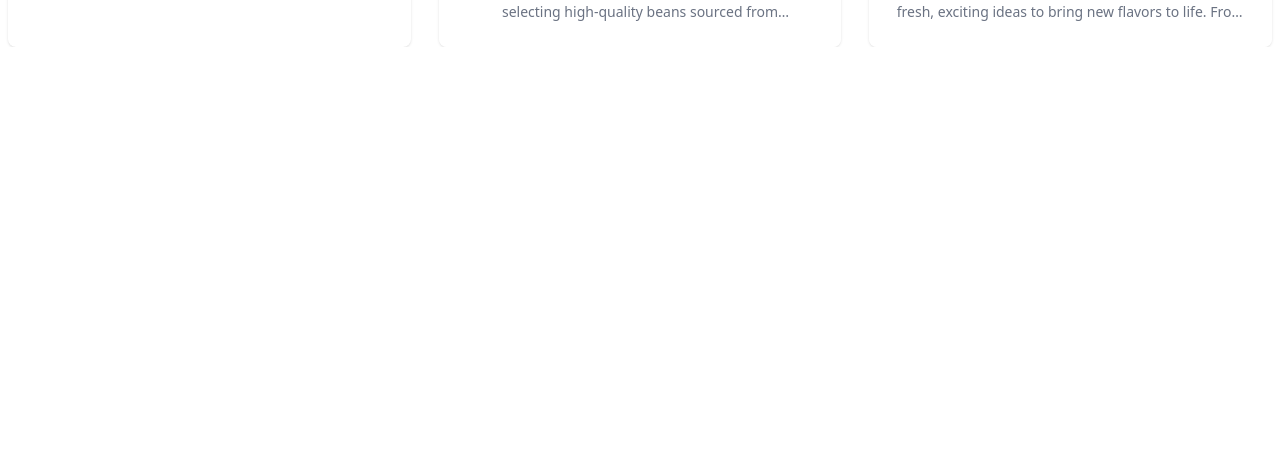
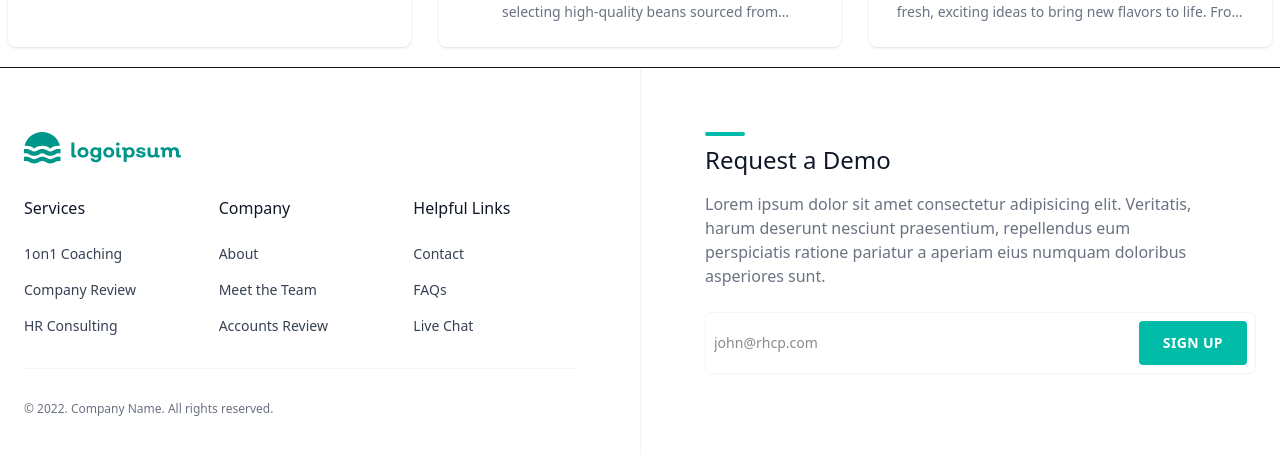
Before and after one commit to Promi-15/BeanBrew-fullStack, a React (Vite) app in the folder frontend/: page / in a window 1280 px wide. Shown: the part 3224-3679 px from the top of the page. Before the commit the page ends 3271 px from the top, so only its background shows below. Built offline with nearby package versions, Linux system fonts and the light colour scheme.

Commit message:
footer added

```diff
--- a/frontend/src/Components/Footer.jsx
+++ b/frontend/src/Components/Footer.jsx
@@ -1,11 +1,20 @@
+import React from "react";
+
+const Footer = () => {
+  return (
+    <div className="mt-5">
+      <hr />
       <footer className="bg-white dark:bg-gray-900">
-  <div className="mx-auto max-w-screen-xl px-4 sm:px-6 lg:px-8">
+        <div className="mx-auto max-w-screen-xl px-4 sm:px-6 ">
           <div className="lg:grid lg:grid-cols-2">
-      <div
-        className="border-b border-gray-100 py-8 lg:order-last lg:border-s lg:border-b-0 lg:py-16 lg:ps-16 dark:border-gray-800"
+            <div className="border-b border-gray-100 py-8 lg:order-last lg:border-s lg:border-b-0 lg:py-16 lg:ps-16 dark:border-gray-800">
+              <div className="block text-teal-600 lg:hidden dark:text-teal-300">
+                <svg
+                  className="h-8"
+                  viewBox="0 0 118 24"
+                  fill="none"
+                  xmlns="http://www.w3.org/2000/svg"
                 >
-        <div className="block text-teal-600 lg:hidden dark:text-teal-300">
-          <svg className="h-8" viewBox="0 0 118 24" fill="none" xmlns="http://www.w3.org/2000/svg">
                   <path
                     d="M37.83 19.2047C37.2352 19.237 36.6469 19.0679 36.16 18.7247C35.9566 18.5739 35.7929 18.3758 35.6831 18.1476C35.5733 17.9193 35.5208 17.6678 35.53 17.4147V8.1447C35.5252 8.1055 35.5293 8.0656 35.5422 8.0282C35.555 7.9908 35.5762 7.9569 35.6042 7.9289C35.6322 7.9009 35.6661 7.8797 35.7035 7.8669C35.7409 7.854 35.7808 7.8499 35.82 7.8547H37.5C37.69 7.8547 37.78 7.9547 37.78 8.1447V16.6947C37.78 17.0747 37.95 17.2647 38.3 17.2647C38.4484 17.2708 38.5968 17.254 38.74 17.2147C38.94 17.2147 39.05 17.2747 39.06 17.4547L39.21 18.7047C39.2172 18.7412 39.2165 18.7787 39.208 18.8149C39.1995 18.851 39.1833 18.885 39.1605 18.9143C39.1378 18.9437 39.109 18.9679 39.0762 18.9852C39.0433 19.0025 39.0071 19.0126 38.97 19.0147C38.602 19.1363 38.2175 19.2004 37.83 19.2047Z"
                     fill="currentColor"
@@ -49,25 +58,29 @@
                 </svg>
               </div>
 
-        <div className="mt-8 space-y-4 lg:mt-0">
+              <div className="mt-8 space-y-2 lg:mt-0">
                 <span className="hidden h-1 w-10 rounded-sm bg-teal-500 lg:block"></span>
 
                 <div>
-            <h2 className="text-2xl font-medium text-gray-900 dark:text-white">Request a Demo</h2>
+                  <h2 className="text-2xl font-medium text-gray-900 dark:text-white">
+                    Request a Demo
+                  </h2>
 
                   <p className="mt-4 max-w-lg text-gray-500 dark:text-gray-400">
-              Lorem ipsum dolor sit amet consectetur adipisicing elit. Veritatis, harum deserunt
-              nesciunt praesentium, repellendus eum perspiciatis ratione pariatur a aperiam eius
-              numquam doloribus asperiores sunt.
+                    Lorem ipsum dolor sit amet consectetur adipisicing elit.
+                    Veritatis, harum deserunt nesciunt praesentium, repellendus
+                    eum perspiciatis ratione pariatur a aperiam eius numquam
+                    doloribus asperiores sunt.
                   </p>
                 </div>
 
                 <form className="mt-6 w-full">
-            <label htmlFor="UserEmail" className="sr-only"> Email </label>
+                  <label htmlFor="UserEmail" className="sr-only">
+                    {" "}
+                    Email{" "}
+                  </label>
 
-            <div
-              className="rounded-md border border-gray-100 p-2 focus-within:ring-3 sm:flex sm:items-center sm:gap-4 dark:border-gray-800"
-            >
+                  <div className="rounded-md border border-gray-100 p-2 focus-within:ring-3 sm:flex sm:items-center sm:gap-4 dark:border-gray-800">
                     <input
                       type="email"
                       id="UserEmail"
@@ -75,9 +88,7 @@
                       className="w-full border-none focus:border-transparent focus:ring-transparent sm:text-sm dark:bg-gray-900 dark:text-white"
                     />
 
-              <button
-                className="mt-1 w-full rounded-sm bg-teal-500 px-6 py-3 text-sm font-bold tracking-wide text-white uppercase transition-none hover:bg-teal-600 sm:mt-0 sm:w-auto sm:shrink-0"
-              >
+                    <button className="mt-1 w-full rounded-sm bg-teal-500 px-6 py-3 text-sm font-bold tracking-wide text-white uppercase transition-none hover:bg-teal-600 sm:mt-0 sm:w-auto sm:shrink-0">
                       Sign Up
                     </button>
                   </div>
@@ -87,7 +98,12 @@
 
             <div className="py-8 lg:py-16 lg:pe-16">
               <div className="hidden text-teal-600 lg:block dark:text-teal-300">
-          <svg className="h-8" viewBox="0 0 118 24" fill="none" xmlns="http://www.w3.org/2000/svg">
+                <svg
+                  className="h-8"
+                  viewBox="0 0 118 24"
+                  fill="none"
+                  xmlns="http://www.w3.org/2000/svg"
+                >
                   <path
                     d="M37.83 19.2047C37.2352 19.237 36.6469 19.0679 36.16 18.7247C35.9566 18.5739 35.7929 18.3758 35.6831 18.1476C35.5733 17.9193 35.5208 17.6678 35.53 17.4147V8.1447C35.5252 8.1055 35.5293 8.0656 35.5422 8.0282C35.555 7.9908 35.5762 7.9569 35.6042 7.9289C35.6322 7.9009 35.6661 7.8797 35.7035 7.8669C35.7409 7.854 35.7808 7.8499 35.82 7.8547H37.5C37.69 7.8547 37.78 7.9547 37.78 8.1447V16.6947C37.78 17.0747 37.95 17.2647 38.3 17.2647C38.4484 17.2708 38.5968 17.254 38.74 17.2147C38.94 17.2147 39.05 17.2747 39.06 17.4547L39.21 18.7047C39.2172 18.7412 39.2165 18.7787 39.208 18.8149C39.1995 18.851 39.1833 18.885 39.1605 18.9143C39.1378 18.9437 39.109 18.9679 39.0762 18.9852C39.0433 19.0025 39.0071 19.0126 38.97 19.0147C38.602 19.1363 38.2175 19.2004 37.83 19.2047Z"
                     fill="currentColor"
@@ -133,59 +149,69 @@
 
               <div className="mt-8 grid grid-cols-1 gap-8 sm:grid-cols-3">
                 <div>
-            <p className="font-medium text-gray-900 dark:text-white">Services</p>
+                  <p className="font-medium text-gray-900 dark:text-white">
+                    Services
+                  </p>
 
                   <ul className="mt-6 space-y-4 text-sm">
                     <li>
-                <a href="#" className="text-gray-700 transition hover:opacity-75 dark:text-gray-200">
+                      <a
+                        href="#"
+                        className="text-gray-700 transition hover:opacity-75 dark:text-gray-200"
+                      >
                         1on1 Coaching
                       </a>
                     </li>
 
                     <li>
-                <a href="#" className="text-gray-700 transition hover:opacity-75 dark:text-gray-200">
+                      <a
+                        href="#"
+                        className="text-gray-700 transition hover:opacity-75 dark:text-gray-200"
+                      >
                         Company Review
                       </a>
                     </li>
 
                     <li>
-                <a href="#" className="text-gray-700 transition hover:opacity-75 dark:text-gray-200">
-                  Accounts Review
-                </a>
-              </li>
-
-              <li>
-                <a href="#" className="text-gray-700 transition hover:opacity-75 dark:text-gray-200">
+                      <a
+                        href="#"
+                        className="text-gray-700 transition hover:opacity-75 dark:text-gray-200"
+                      >
                         HR Consulting
-                </a>
-              </li>
-
-              <li>
-                <a href="#" className="text-gray-700 transition hover:opacity-75 dark:text-gray-200">
-                  SEO Optimisation
                       </a>
                     </li>
                   </ul>
                 </div>
 
                 <div>
-            <p className="font-medium text-gray-900 dark:text-white">Company</p>
+                  <p className="font-medium text-gray-900 dark:text-white">
+                    Company
+                  </p>
 
                   <ul className="mt-6 space-y-4 text-sm">
                     <li>
-                <a href="#" className="text-gray-700 transition hover:opacity-75 dark:text-gray-200">
+                      <a
+                        href="#"
+                        className="text-gray-700 transition hover:opacity-75 dark:text-gray-200"
+                      >
                         About
                       </a>
                     </li>
 
                     <li>
-                <a href="#" className="text-gray-700 transition hover:opacity-75 dark:text-gray-200">
+                      <a
+                        href="#"
+                        className="text-gray-700 transition hover:opacity-75 dark:text-gray-200"
+                      >
                         Meet the Team
                       </a>
                     </li>
 
                     <li>
-                <a href="#" className="text-gray-700 transition hover:opacity-75 dark:text-gray-200">
+                      <a
+                        href="#"
+                        className="text-gray-700 transition hover:opacity-75 dark:text-gray-200"
+                      >
                         Accounts Review
                       </a>
                     </li>
@@ -193,23 +219,34 @@
                 </div>
 
                 <div>
-            <p className="font-medium text-gray-900 dark:text-white">Helpful Links</p>
+                  <p className="font-medium text-gray-900 dark:text-white">
+                    Helpful Links
+                  </p>
 
                   <ul className="mt-6 space-y-4 text-sm">
                     <li>
-                <a href="#" className="text-gray-700 transition hover:opacity-75 dark:text-gray-200">
+                      <a
+                        href="#"
+                        className="text-gray-700 transition hover:opacity-75 dark:text-gray-200"
+                      >
                         Contact
                       </a>
                     </li>
 
                     <li>
-                <a href="#" className="text-gray-700 transition hover:opacity-75 dark:text-gray-200">
+                      <a
+                        href="#"
+                        className="text-gray-700 transition hover:opacity-75 dark:text-gray-200"
+                      >
                         FAQs
                       </a>
                     </li>
 
                     <li>
-                <a href="#" className="text-gray-700 transition hover:opacity-75 dark:text-gray-200">
+                      <a
+                        href="#"
+                        className="text-gray-700 transition hover:opacity-75 dark:text-gray-200"
+                      >
                         Live Chat
                       </a>
                     </li>
@@ -217,26 +254,7 @@
                 </div>
               </div>
 
-        <div className="mt-8 border-t border-gray-100 pt-8 dark:border-gray-800">
-          <ul className="flex flex-wrap gap-4 text-xs">
-            <li>
-              <a href="#" className="text-gray-500 transition hover:opacity-75 dark:text-gray-400">
-                Terms & Conditions
-              </a>
-            </li>
-
-            <li>
-              <a href="#" className="text-gray-500 transition hover:opacity-75 dark:text-gray-400">
-                Privacy Policy
-              </a>
-            </li>
-
-            <li>
-              <a href="#" className="text-gray-500 transition hover:opacity-75 dark:text-gray-400">
-                Cookies
-              </a>
-            </li>
-          </ul>
+              <div className="mt-8 items-center border-t border-gray-100 dark:border-gray-80 flex">
 
                 <p className="mt-8 text-xs text-gray-500 dark:text-gray-400">
                   &copy; 2022. Company Name. All rights reserved.
@@ -246,3 +264,8 @@
           </div>
         </div>
       </footer>
+    </div>
+  );
+};
+
+export default Footer;
--- a/frontend/src/Pages/HomePage.jsx
+++ b/frontend/src/Pages/HomePage.jsx
@@ -4,6 +4,7 @@ import Menu from "../Components/Menu";
 import BreadBanner from "../Components/BreadBanner";
 import DiscoverBanner from "../Components/DiscoverBanner";
 import OurChefs from "../Components/OurChefs";
+import Footer from "../Components/Footer";
 
 const HomePage = () => {
   return (
@@ -12,7 +13,8 @@ const HomePage = () => {
       <Menu />
       <BreadBanner />
       <DiscoverBanner />
-      <OurChefs/>
+      <OurChefs />
+      <Footer/>
     </div>
   );
 };
```
Lines whose indentation alone changed are shown as unchanged.
